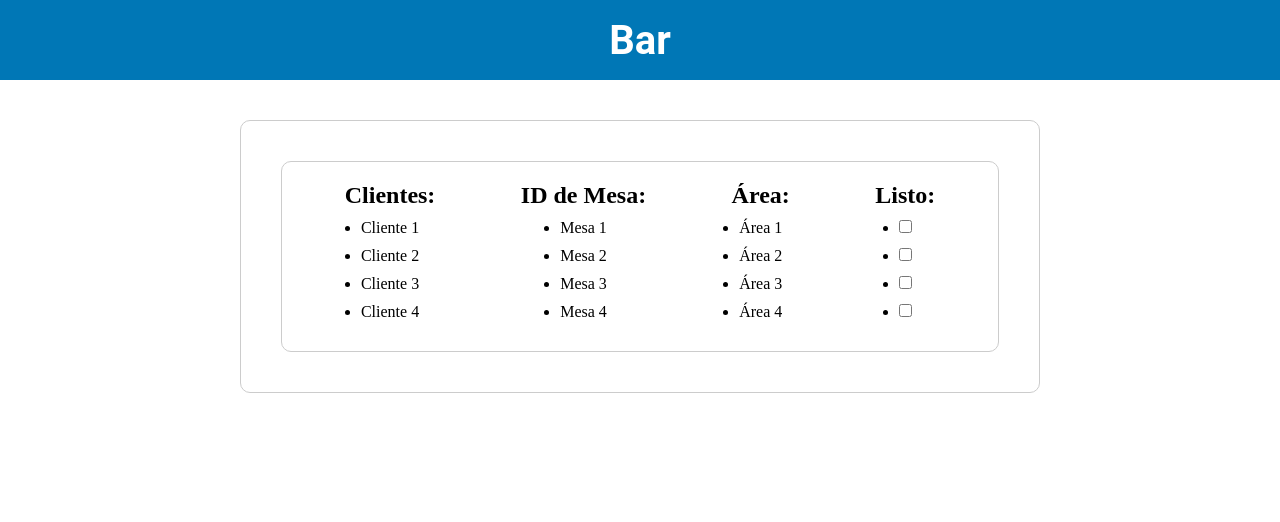
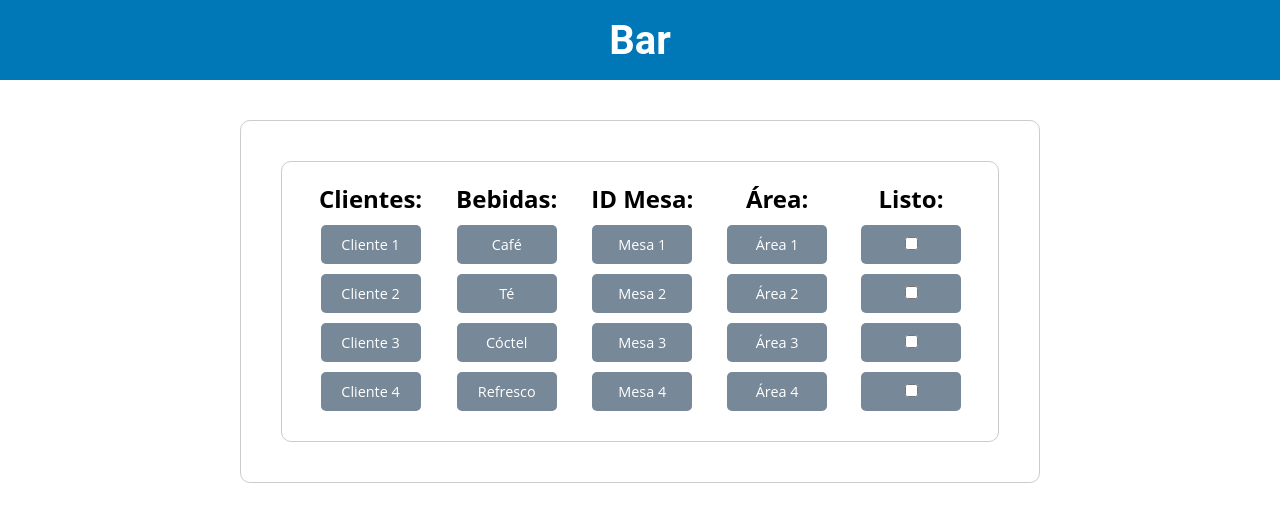
Before and after one commit to Andyfer004/Proyecto-DB-Frontend, a React (Create React App) app: page /Barista in a window 1280 px wide. Shown: the top 522 px of the page. Built offline with nearby package versions, Linux system fonts and the light colour scheme.

Commit message:
feat: estructura establecida del front

```diff
--- a/src/components/Barista/Barista.jsx
+++ b/src/components/Barista/Barista.jsx
@@ -20,7 +20,7 @@ const header = () => {
         fontWeight: 'bold',
         margin: '0',
         padding: '5%',
-        color: 'White',
+        color: 'white',
         textDecoration: 'none',
     };
 
@@ -32,11 +32,10 @@ const header = () => {
 }
 
 const DrinksList = () => {
-    // Aquí puedes obtener las listas de bebidas, clientes, ID de mesa y área
-    // Puedes obtenerlas de un estado, de un contexto, o pasadas como props
-    const clients = ['Cliente 1', 'Cliente 2', 'Cliente 3', 'Cliente 4'];
-    const tableIds = ['Mesa 1', 'Mesa 2', 'Mesa 3', 'Mesa 4'];
-    const areas = ['Área 1', 'Área 2', 'Área 3', 'Área 4'];
+    const [clients, setClients] = useState(['Cliente 1', 'Cliente 2', 'Cliente 3', 'Cliente 4']);
+    const [tableIds, setTableIds] = useState(['Mesa 1', 'Mesa 2', 'Mesa 3', 'Mesa 4']);
+    const [areas, setAreas] = useState(['Área 1', 'Área 2', 'Área 3', 'Área 4']);
+    const [drinks, setDrinks] = useState(['Café', 'Té', 'Cóctel', 'Refresco']); // Estado para las bebidas
 
     // Estado para almacenar los pedidos marcados como listos
     const [readyOrders, setReadyOrders] = useState([]);
@@ -49,17 +48,28 @@ const DrinksList = () => {
         display: 'flex',
         flexDirection: 'row', // Alinear las listas en fila
         justifyContent: 'space-around', // Espacio uniforme entre las listas
-        fontFamily: 'Century Gothic', // Cambiar la fuente a Century Gothic
+        fontFamily: 'Open Sans, sans-serif', // Cambiar la fuente a Century Gothic
+        textAlign: 'center',
     };
 
     const itemStyles = {
         marginBottom: '10px',
+        backgroundColor: 'lightslategrey',
+        padding: '10px', // Ajusta el espaciado interno de los elementos
+        borderRadius: '5px',
+        width: '100px', // Ajusta el ancho de los elementos
+        color: 'white',
+        fontSize: '0.9em', // Ajusta el tamaño de la fuente
+        textAlign: 'center', // Centra el texto dentro de los elementos
     };
+
+
 
     const titleStyles = {
         fontSize: '1.5em',
         fontWeight: 'bold',
-        marginBottom: '10px',
+        fontFamily: 'Open Sans, sans-serif',
+        marginBottom: '10px'
     };
 
     const columnStyles = {
@@ -75,6 +85,15 @@ const DrinksList = () => {
         } else {
             setReadyOrders([...readyOrders, index]);
         }
+
+        // Eliminar el cliente, mesa o área correspondiente
+        const updatedClients = clients.filter((_, i) => i !== index);
+        const updatedTableIds = tableIds.filter((_, i) => i !== index);
+        const updatedAreas = areas.filter((_, i) => i !== index);
+
+        setClients(updatedClients);
+        setTableIds(updatedTableIds);
+        setAreas(updatedAreas);
     };
 
     return (
@@ -88,7 +107,15 @@ const DrinksList = () => {
                 </ul>
             </div>
             <div style={columnStyles}>
-                <h2 style={titleStyles}>ID de Mesa:</h2>
+                <h2 style={titleStyles}>Bebidas:</h2>
+                <ul>
+                    {drinks.map((drink, index) => (
+                        <li key={index} style={itemStyles}>{drink}</li>
+                    ))}
+                </ul>
+            </div>
+            <div style={columnStyles}>
+                <h2 style={titleStyles}>ID Mesa:</h2>
                 <ul>
                     {tableIds.map((tableId, index) => (
                         <li key={index} style={itemStyles}>{tableId}</li>
@@ -112,6 +139,7 @@ const DrinksList = () => {
                                 type="checkbox"
                                 checked={readyOrders.includes(index)}
                                 onChange={() => handleCheck(index)}
+                                style={{ backgroundColor: 'lightblue' }} // Cambia el color de fondo del input
                             />
                         </li>
                     ))}
@@ -123,7 +151,7 @@ const DrinksList = () => {
 
 const Barista = () => {
     const stylemain = {
-        backgroundColor: 'White',
+        backgroundColor: 'white',
     };
 
     const cardStyles = {
```
